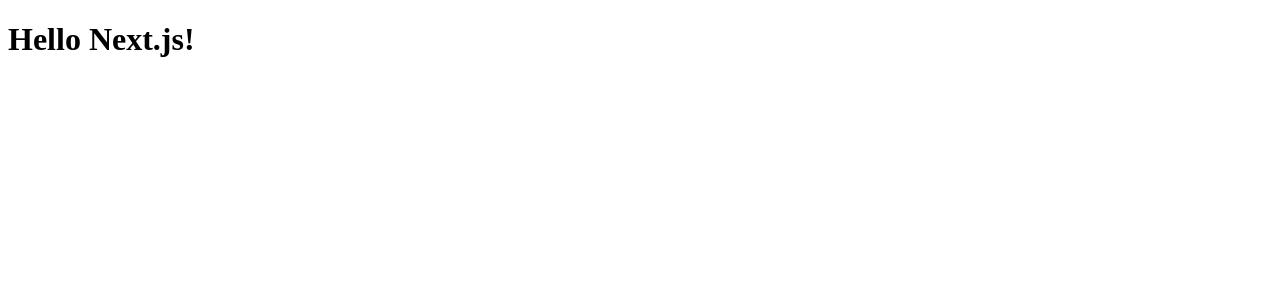
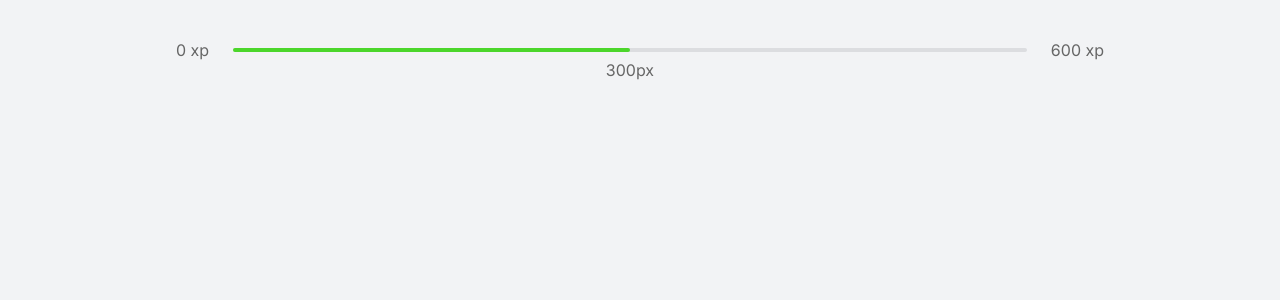
Before and after one commit to joaodos3v/nlw4, a Next.js app: page / in a window 1280 px wide. Shown: the top 300 px of the page. Built offline with nearby package versions, Linux system fonts and the light colour scheme.

Commit message:
(feat): migrar projeto React.js para Next.js

```diff
--- a/pages/index.tsx
+++ /dev/null
@@ -1,5 +0,0 @@
-export default function Home() {
-  return (
-    <h1>Hello Next.js!</h1>
-  )
-}
--- /dev/null
+++ b/src/components/ExperienceBar.tsx
@@ -0,0 +1,12 @@
+export function ExperienceBar() {
+  return (
+    <header className="experience-bar">
+      <span>0 xp</span>
+      <div>
+        <div style={{ width: '50%' }} />
+        <span className="current-experience" style={{ left: '50%' }}>300px</span>
+      </div>
+      <span>600 xp</span>
+    </header>
+  );
+}
--- a/pages/_app.tsx
+++ b/src/pages/_app.tsx
@@ -2,6 +2,9 @@
  * Este componente é algo que fica por volta de todos os arquivos da aplicação e é utilizado para...
  * ...colocar todos componentes que são genéricos ao longo do sistema (Sidebar, Header, Footer, etc)
  */
+
+import '../styles/global.css';
+
 function MyApp({ Component, pageProps }) {
   return <Component {...pageProps} />
 }
--- /dev/null
+++ b/src/pages/_document.tsx
@@ -0,0 +1,24 @@
+import Document, { Html, Head, Main, NextScript } from 'next/document';
+
+/**
+ * Obrigatoriamente, para "customizar" o index.html, deve-se extender a classe 'Document'. Optou-se...
+ * ...por utilizar o arquivo '_document' porque ele carrega uma única vez na aplicação, independente...
+ * ...de quanto o usuário navegue no app. Ou seja, o '_document' serve para colocar tudo aquilo que...
+ * ...é estático, independente da página (ex.: fontes).
+ */
+export default class MyDocument extends Document {
+  render() {
+    return (
+      <Html>
+        <Head>
+          <link rel="preconnect" href="https://fonts.gstatic.com" />
+          <link href="https://fonts.googleapis.com/css2?family=Inter:wght@400;500;600&family=Rajdhani:wght@600&display=swap" rel="stylesheet" />
+        </Head>
+        <body>
+          <Main /> {/* É onde a aplicação será renderizada */}
+          <NextScript /> {/* Alguns script que o Next.js injeta na aplicação de forma automática */}
+        </body>
+      </Html>
+    );
+  }
+}
--- /dev/null
+++ b/src/pages/index.tsx
@@ -0,0 +1,9 @@
+import { ExperienceBar } from '../components/ExperienceBar';
+
+export default function Home() {
+  return (
+    <div className="container">
+      <ExperienceBar />
+    </div>
+  )
+}
--- /dev/null
+++ b/src/styles/global.css
@@ -0,0 +1,91 @@
+* {
+  margin: 0;
+  padding: 0;
+  box-sizing: border-box;
+}
+
+:root {
+  --white: #fff;
+  --background: #f2f3f5;
+  --gray-line: #dcdde0;
+  --text: #666666;
+  --text-highlight: #b3b9ff;
+  --title: #2e384d;
+  --red: #e83f5b;
+  --green: #4cd62b;
+  --blue: #5965e0;
+  --blue-dark: #4953b8;
+  --blue-twitter: #2aa9e0;
+}
+
+
+@media(max-width: 1080px) {
+  html {
+    font-size: 93.75%; /* 16 (valor inicial do font-size no browser) X 0.9375 = 15px -> ou seja, estamos diminuindo 1px dentro das medidas de todos elementos que utilizarão 'rem' na aplicação */
+  }
+}
+
+@media(max-width: 720px) { /* Abaixo de tablet */
+  html {
+    font-size: 87.5%; /* Diminui mais 1px, ficando 14px */
+  }
+}
+
+
+body {
+  background: var(--background);
+  color: var(--text);
+}
+
+body, input, textarea, button {
+  font: 400 16px 'Inter', sans-serif;
+}
+
+button {
+  cursor: pointer;
+}
+
+a {
+  color: inherit; /* Herda a cor dos contêineres dos links */
+  text-decoration: none;
+}
+
+.container {
+  height: 100vh; /* Faz com que o container ocupe 100% do tamanho da tela. Vale lembrar que 100% != 100vh, pois 100% fará com que o browser tente adaptar o conteúdo disponível e 100vh ocupará a altura total */
+  max-width: 992px;
+  margin: 0 auto;
+  padding: 2.5rem 2rem;
+
+  display: flex;
+  flex-direction: column;
+}
+
+.experience-bar {
+  display: flex;
+  align-items: center;
+}
+
+.experience-bar span {
+  font-size: 1rem;
+}
+
+.experience-bar > div { /* Pega exatamente a div que está como 'filha' da classe, e não todas divs filhas (ou seja, apenas o primeiro nível) */
+  flex: 1;
+  height: 4px;
+  border-radius: 4px;
+  background: var(--gray-line);
+  margin: 0 1.5rem; /* 1.5rem é 20px no tamanho tradicional */
+  position: relative; /* Isso é necessário porque depois terá uma div filha com 'position: absolute' */
+}
+
+.experience-bar > div > div {
+  height: 4px;
+  border-radius: 4px;
+  background: var(--green);
+}
+
+span.current-experience {
+  position: absolute;
+  top: 12px;
+  transform: translateX(-50%); /* Hack de CSS: quando é necessário fazer com que a 'âncora' de um componente que utiliza 'position: absolute' seja o centro do elemento, basta fazer este translate no eixo X */
+}
```
